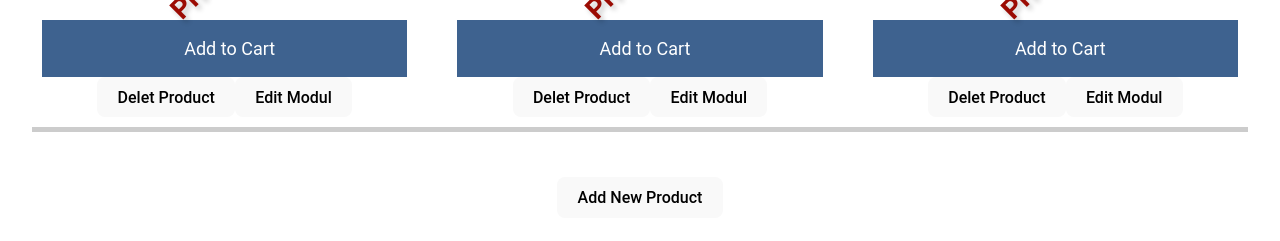
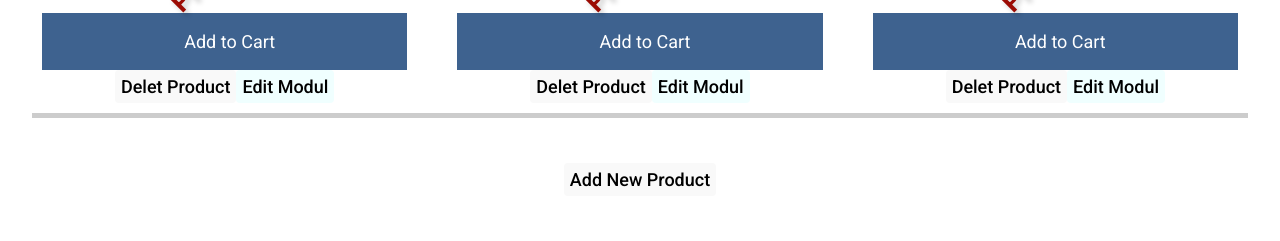
Before and after one commit to RockingWithTheBest/React, a React (Vite) app in the folder second-app/: page /firstPage in a window 1280 px wide. Shown: the part 1267-1508 px from the top of the page. Built offline with nearby package versions, Linux system fonts and the light colour scheme.

Commit message:
edited the button with MUI

```diff
--- a/second-app/src/Pages/FirstPage/FirstPage.jsx
+++ b/second-app/src/Pages/FirstPage/FirstPage.jsx
@@ -3,6 +3,12 @@ import productsData from '../../assets/products'
 import { useState } from 'react';
 import Popup from 'reactjs-popup';
 import 'reactjs-popup/dist/index.css';
+import '@fontsource/roboto/300.css';
+import '@fontsource/roboto/400.css';
+import '@fontsource/roboto/500.css';
+import '@fontsource/roboto/700.css';
+import styled from '@emotion/styled';
+
 
 const FirstPage = () => {
     const [products, setProducts] = useState(productsData);
@@ -52,6 +58,34 @@ const FirstPage = () => {
         console.log('added products', products);
     };
 
+    const ButtonDelete = styled.button`
+    background-color: #blue;
+    padding: 5px;
+    font-size:18px;
+    border-radius: 4px;
+    &:hover{
+    color: white;
+    background-color: rgb(183 42 70);
+    }`
+
+    const ButtonEdit = styled.button`
+    background-color: rgb(240, 255, 255) ;
+    padding: 5px;
+    font-size:18px;
+    border-radius: 4px;
+    &:hover{
+    color: rgb(37 32 32);
+    background-color: #3040ab;
+    }`
+
+    const ButtonAdd = styled.button`
+    padding: 5px;
+    font-size:18px;
+    border-radius: 4px;
+    &:hover{
+    color: rgb(37 32 32);
+    background-color: rgb(127, 255, 0);
+    }`
     return (
             <div>
              <div className = "products">
@@ -66,10 +100,10 @@ const FirstPage = () => {
                                 <span>&euro;</span>
                             </p>
                             <p className = "cart">Add to Cart <i className = "bx bx-cart-alt"></i></p>
-                            <button className="btn" onClick = {()=>deleteProducts(index)}>
+                            <ButtonDelete className="btn" onClick = {()=>deleteProducts(index)}>
                                 Delet Product
-                            </button>
-                            <Popup trigger = {<button className="modal" onClick = {()=> editProducts(index)}>Edit Modul</button>} modal nested>
+                            </ButtonDelete>
+                            <Popup trigger = {<ButtonEdit className="modal" onClick = {()=> editProducts(index)}>Edit Modul</ButtonEdit>} modal nested>
                                 {
                                     close =>(
                                         <div className="modal">
@@ -82,10 +116,10 @@ const FirstPage = () => {
                                                 </p>
                                                <label htmlFor="">New Price</label><input type="number" className = "NewPrice" value = {newPrice} onChange={(e)=>{setNewPrice(e.target.value)}}/>
                                                 <div>
-                                                    <button className="btn" onClick = {()=>handleEdit(index)}>
+                                                    <ButtonDelete className="btn" onClick = {()=>handleEdit(index)}>
                                                         Edit Products
-                                                    </button>
-                                                    <button onClick = {() => close()}>Modal</button>
+                                                    </ButtonDelete>
+                                                    <ButtonDelete onClick = {() => close()}>Modal</ButtonDelete>
                                                 </div>
 
                                         </div>
@@ -100,7 +134,7 @@ const FirstPage = () => {
             </div>
             <div className="productAdded">
                 <Popup trigger=
-                    {<button >Add New Product</button>} modal nested>{
+                    {<ButtonAdd >Add New Product</ButtonAdd>} modal nested>{
                         close=>(
                             <div className="modal">
                                 <div className="content">
```
